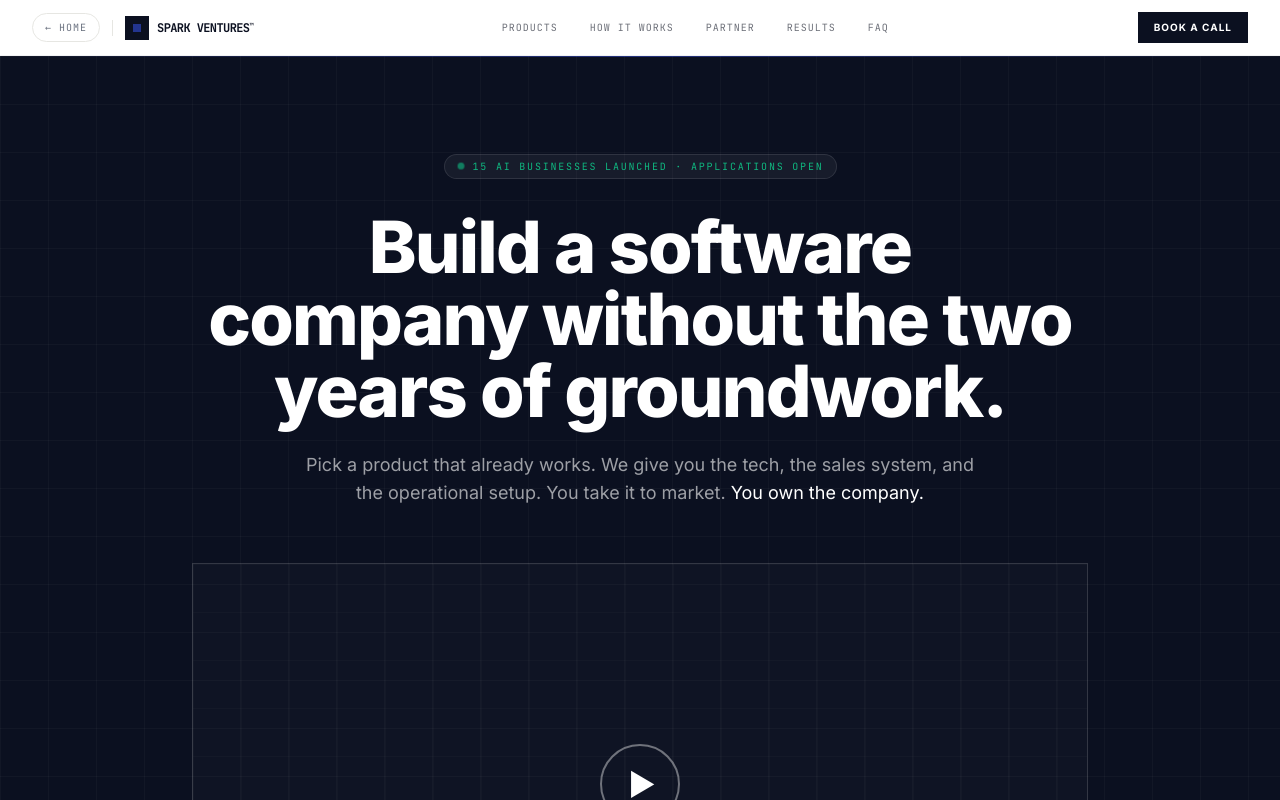
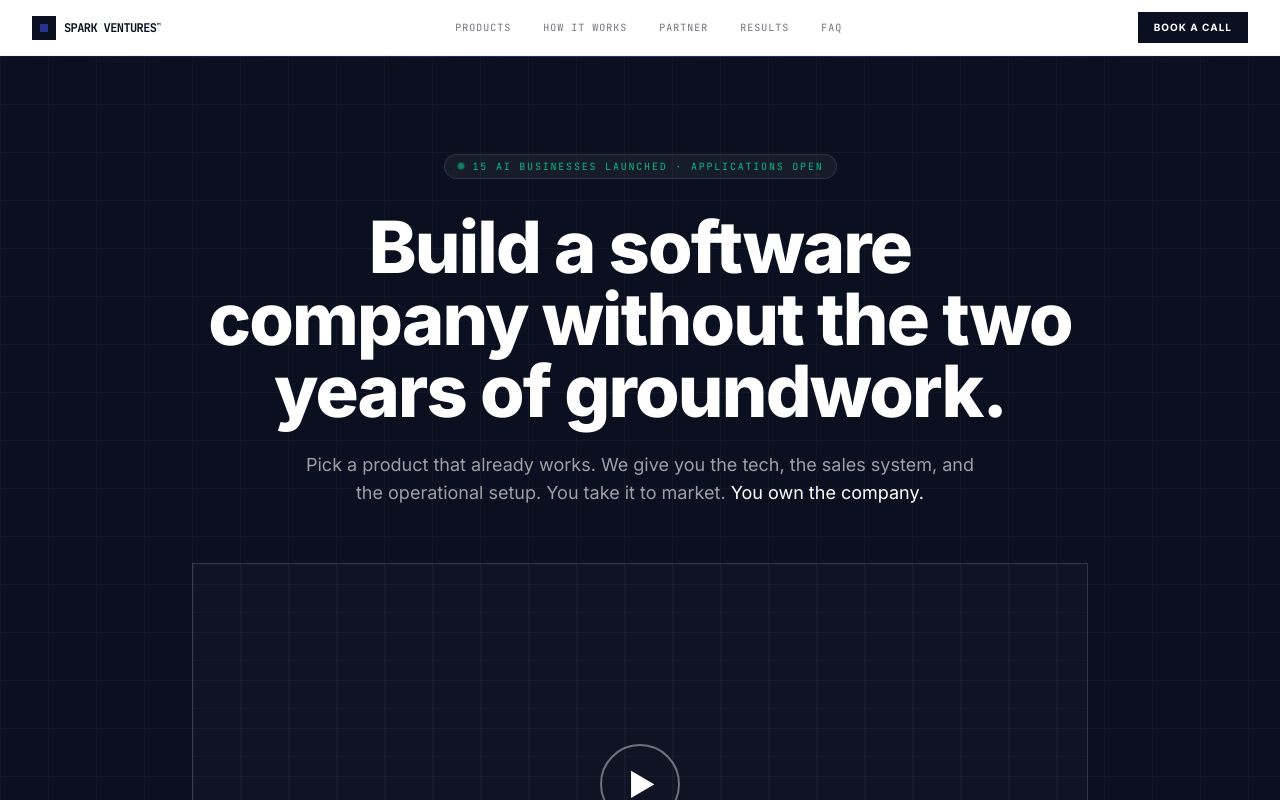
Before and after one commit to sparkai-core/spark-ventures-wireframe, a Next.js app: page / in a window 1280 px wide. Shown: the top 800 px of the page. Built offline with nearby package versions, Linux system fonts and the light colour scheme.

Commit message:
home page will appear only on landing page

```diff
--- a/app/page.tsx
+++ b/app/page.tsx
@@ -28,15 +28,6 @@ function Navbar() {
   return (
     <nav className="sticky top-0 z-50 flex items-center justify-between border-b border-navy/5 bg-white/85 px-4 py-3 backdrop-blur-md md:px-8 gap-4">
       <div className="flex items-center gap-3">
-        {/* ← Home pill — always visible so users can always get home */}
-        <a
-          href="/"
-          className="flex items-center gap-1 border border-line px-3 py-1.5 rounded-full font-mono text-[10px] uppercase tracking-widest text-ink-muted hover:border-navy/40 hover:text-navy transition"
-        >
-          ← Home
-        </a>
-        {/* Vertical separator */}
-        <div className="w-px h-4 bg-line" />
         {/* Logo */}
         <a href="#top" className="flex items-center gap-2">
           <SparkLogo />
```
